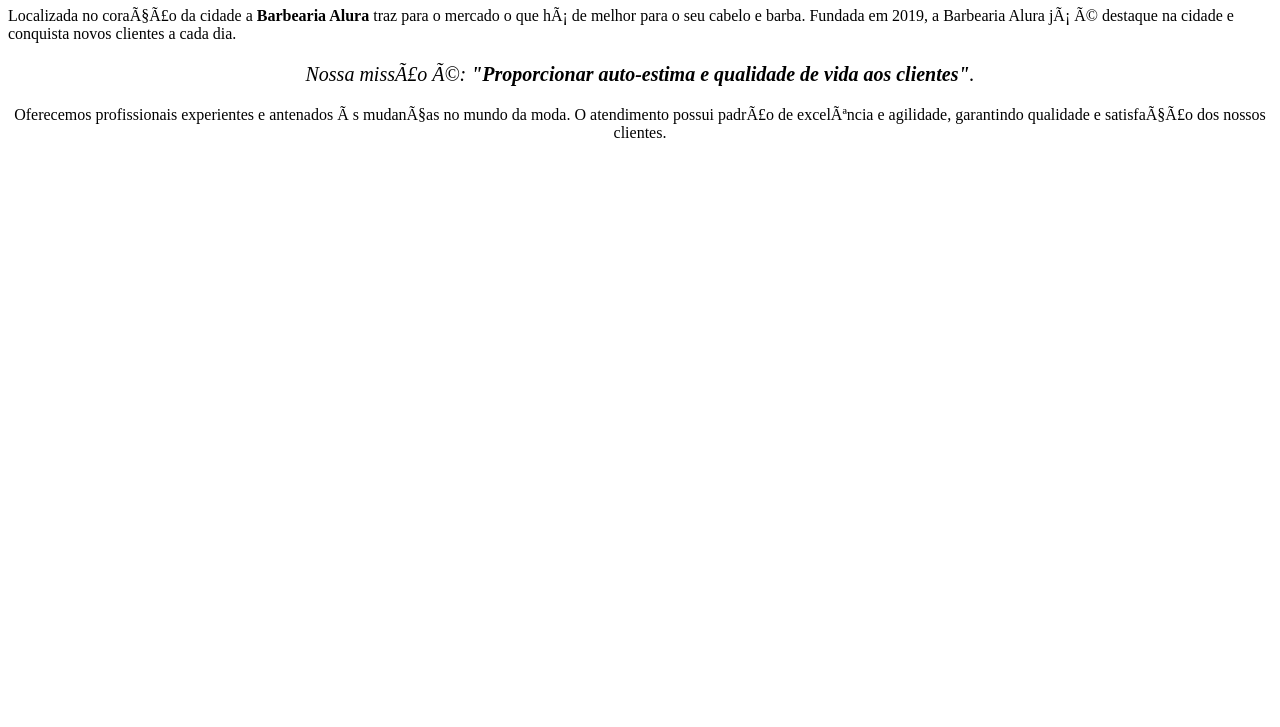
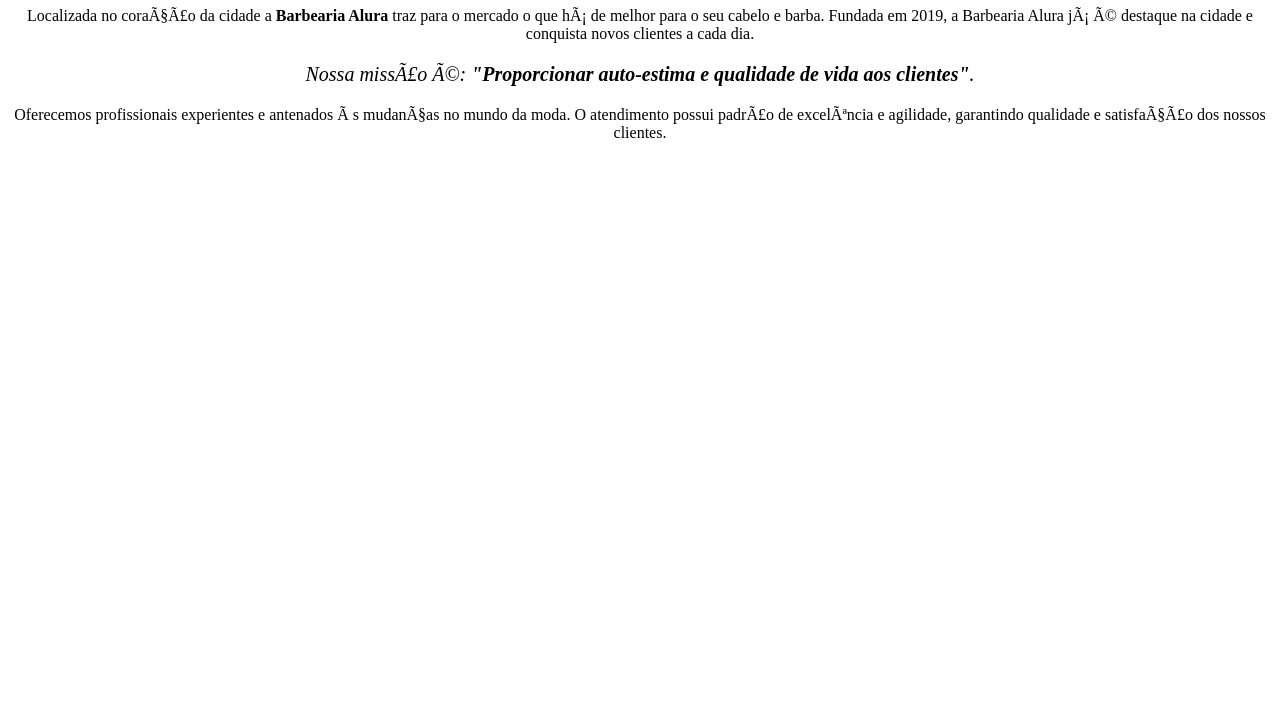
Before and after one commit to Tuizew/Oh-neyma, a plain HTML site: page index.html in a window 1280 px wide. Shown: the part 73-800 px from the top of the page. Drawn offline with Linux system fonts and the light colour scheme.

Commit message:
oh neyma

```diff
--- a/index.html
+++ b/index.html
@@ -7,7 +7,7 @@
 <body>
         <h1 style="text-align: center">Sobre a Barbearia do Arthur</h1>
 
-        <p>Localizada no coração da cidade a <strong>Barbearia Alura</strong> traz para o mercado o que há de melhor para o seu cabelo e barba.
+        <p style="text-align: center;">Localizada no coração da cidade a <strong>Barbearia Alura</strong> traz para o mercado o que há de melhor para o seu cabelo e barba.
          Fundada em 2019, a Barbearia Alura já é destaque na cidade e conquista novos clientes a cada dia.</p>
 
         <p style=" font-size: 20px;text-align:center"><em>Nossa missão é: <strong>"Proporcionar auto-estima e qualidade de vida aos clientes"</strong>.</em></p>
```
